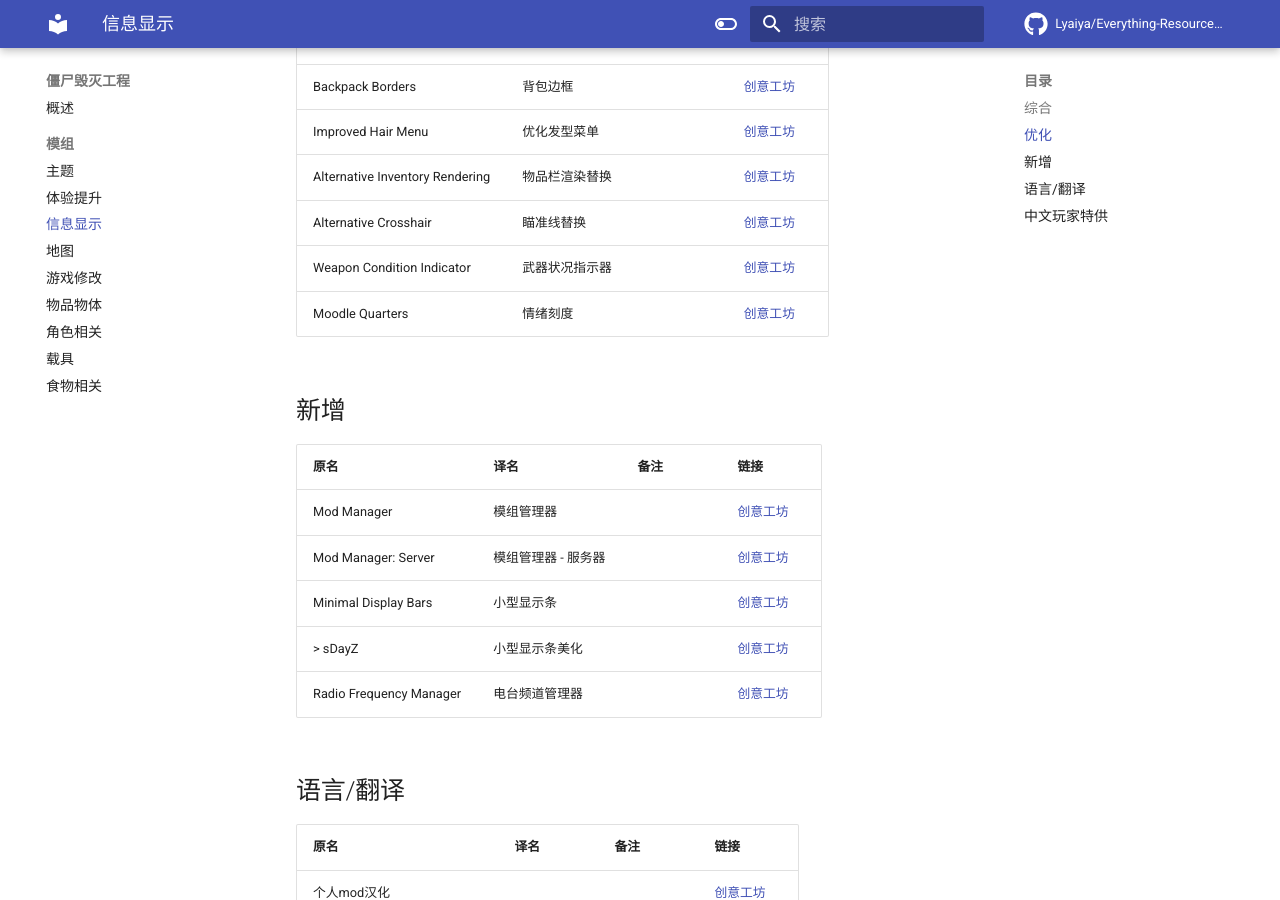
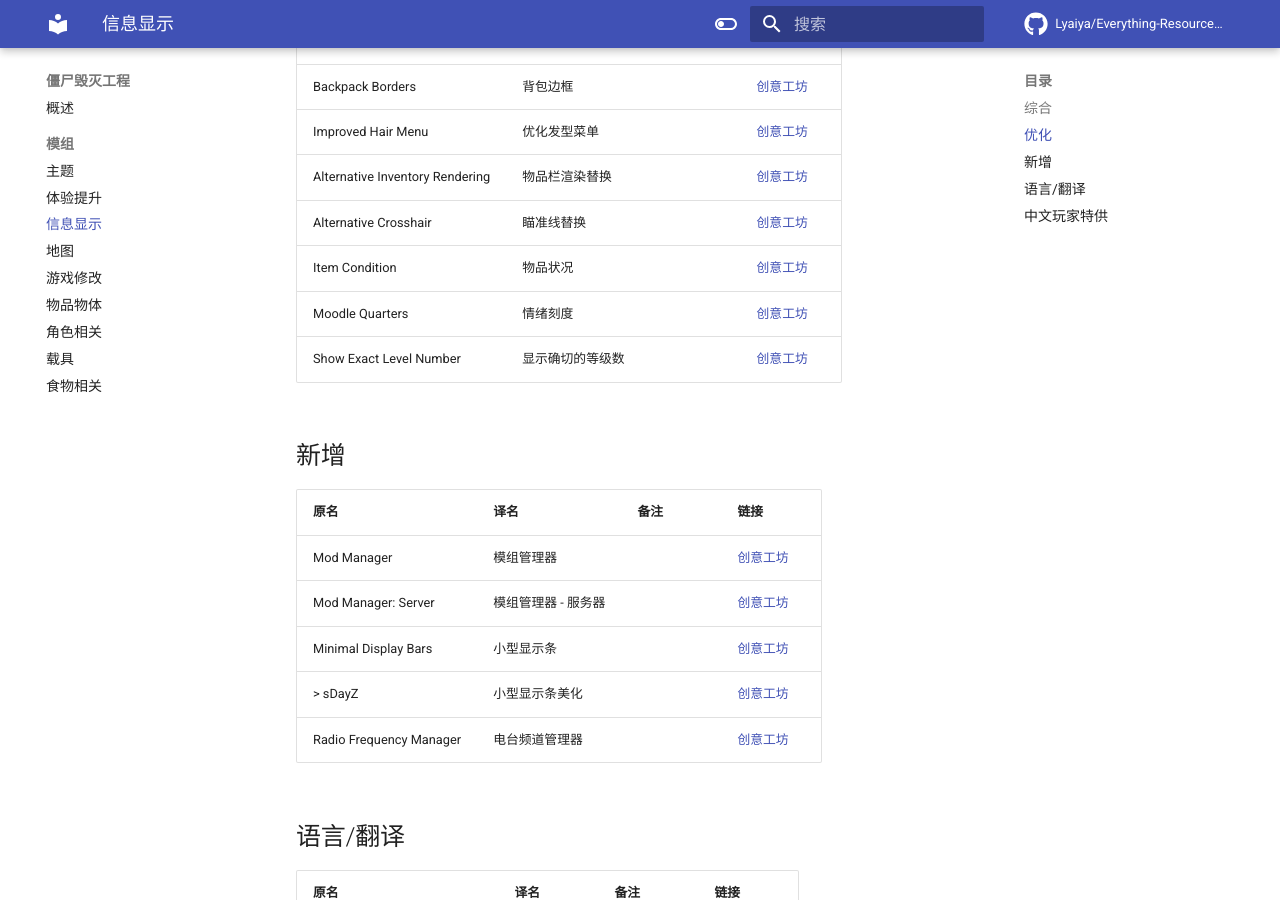
Before and after one commit to Lyaiya/Everything-Resource-Guide, an MkDocs documentation site: the page built from docs/僵尸毁灭工程/模组/信息显示.md, in a window 1280 px wide and 900 px high, scrolled down 550 px. Built offline with MkDocs 1.6.1 and Material for MkDocs 9.7.7, drawn with Linux system fonts in a browser that asks for light colours; comment, search, counter and statistics services are not loaded.

Commit message:
Pz Update

```diff
--- a/docs/僵尸毁灭工程/模组/信息显示.md
+++ b/docs/僵尸毁灭工程/模组/信息显示.md
@@ -9,15 +9,16 @@
 
 ## 优化
 
-| 原名                            | 译名           | 备注 | 链接                                                                          |
-| ------------------------------- | -------------- | ---- | ----------------------------------------------------------------------------- |
-| PZ-ClothingUI                   | 服装界面       |      | [创意工坊](https://steamcommunity.com/sharedfiles/filedetails/?id=2695471997) |
-| Backpack Borders                | 背包边框       |      | [创意工坊](https://steamcommunity.com/sharedfiles/filedetails/?id=2808679062) |
-| Improved Hair Menu              | 优化发型菜单   |      | [创意工坊](https://steamcommunity.com/sharedfiles/filedetails/?id=2732662310) |
-| Alternative Inventory Rendering | 物品栏渲染替换 |      | [创意工坊](https://steamcommunity.com/sharedfiles/filedetails/?id=2809595776) |
-| Alternative Crosshair           | 瞄准线替换     |      | [创意工坊](https://steamcommunity.com/sharedfiles/filedetails/?id=2814165668) |
-| Weapon Condition Indicator      | 武器状况指示器 |      | [创意工坊](https://steamcommunity.com/sharedfiles/filedetails/?id=2619072426) |
-| Moodle Quarters                 | 情绪刻度       |      | [创意工坊](https://steamcommunity.com/sharedfiles/filedetails/?id=2854030563) |
+| 原名                            | 译名             | 备注 | 链接                                                                          |
+| ------------------------------- | ---------------- | ---- | ----------------------------------------------------------------------------- |
+| PZ-ClothingUI                   | 服装界面         |      | [创意工坊](https://steamcommunity.com/sharedfiles/filedetails/?id=2695471997) |
+| Backpack Borders                | 背包边框         |      | [创意工坊](https://steamcommunity.com/sharedfiles/filedetails/?id=2808679062) |
+| Improved Hair Menu              | 优化发型菜单     |      | [创意工坊](https://steamcommunity.com/sharedfiles/filedetails/?id=2732662310) |
+| Alternative Inventory Rendering | 物品栏渲染替换   |      | [创意工坊](https://steamcommunity.com/sharedfiles/filedetails/?id=2809595776) |
+| Alternative Crosshair           | 瞄准线替换       |      | [创意工坊](https://steamcommunity.com/sharedfiles/filedetails/?id=2814165668) |
+| Item Condition                  | 物品状况         |      | [创意工坊](https://steamcommunity.com/sharedfiles/filedetails/?id=2852309899) |
+| Moodle Quarters                 | 情绪刻度         |      | [创意工坊](https://steamcommunity.com/sharedfiles/filedetails/?id=2854030563) |
+| Show Exact Level Number         | 显示确切的等级数 |      | [创意工坊](https://steamcommunity.com/sharedfiles/filedetails/?id=2837506142) |
 
 ## 新增
 
```
Also changed, not shown: docs/僵尸毁灭工程/模组/角色相关.md (+6 -0 lines), docs/僵尸毁灭工程/模组/食物相关.md (+1 -0 lines).
